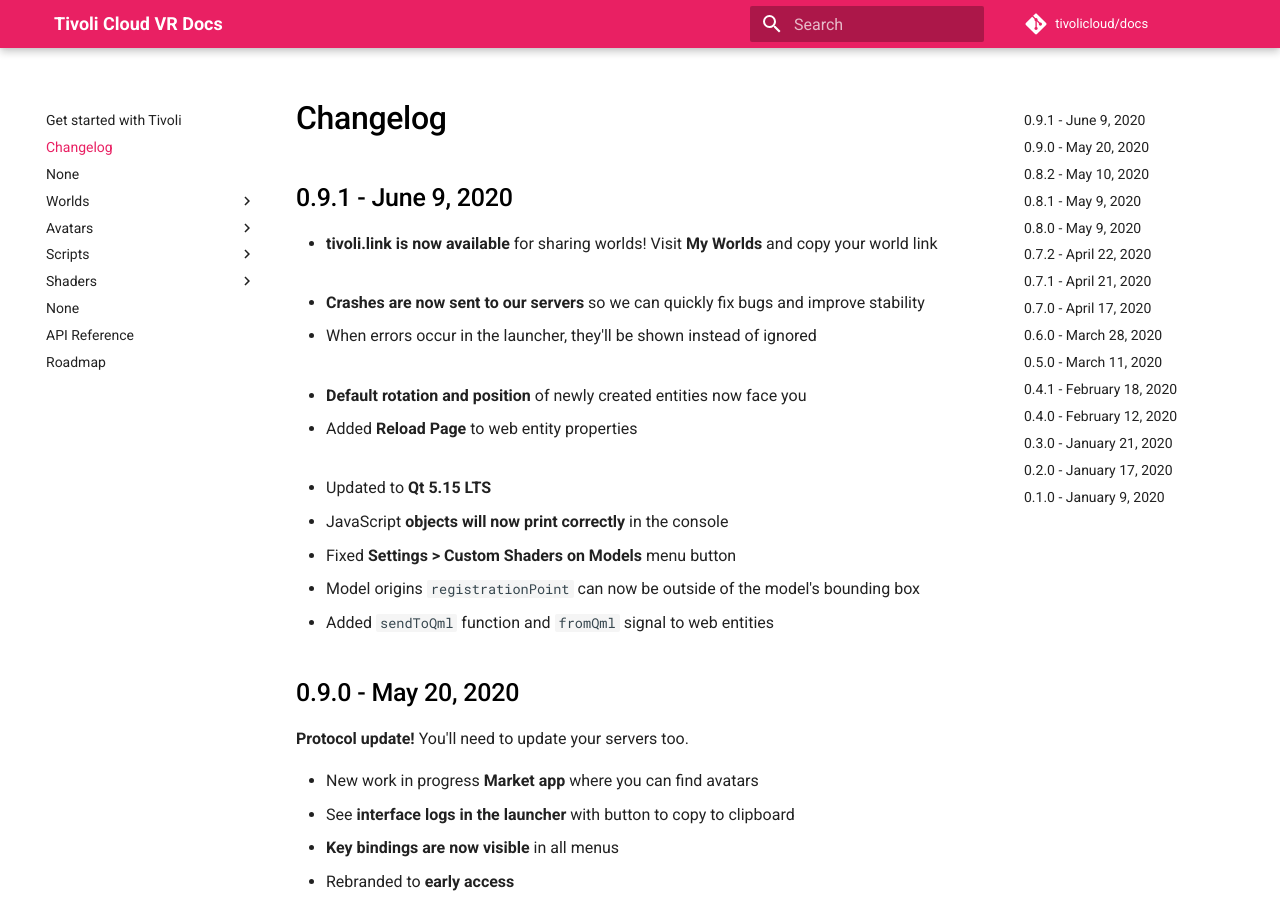
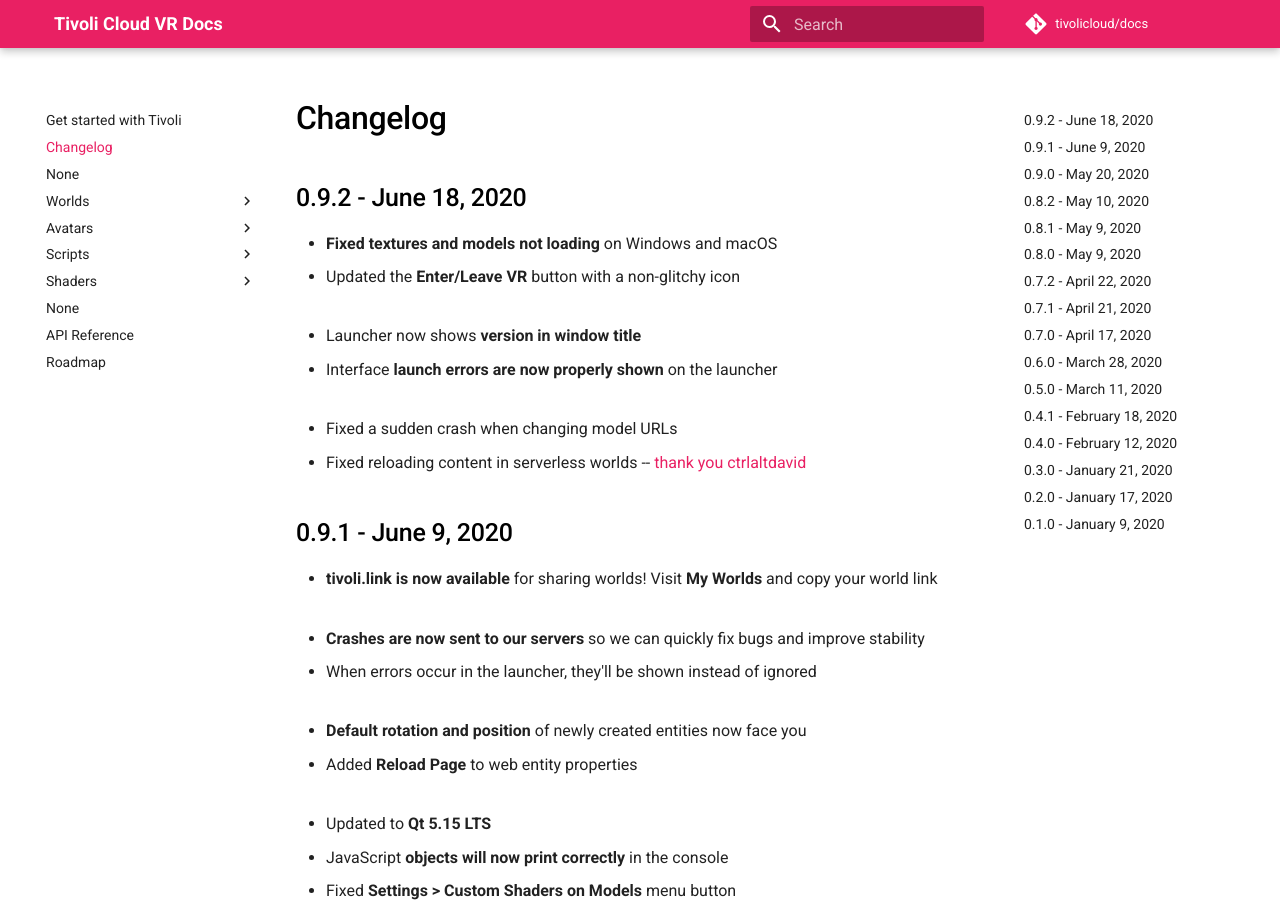
Before and after one commit to Nex-Pro/docs, an MkDocs documentation site: the page built from docs/changelog.md, in a window 1280 px wide and 900 px high. Built offline with MkDocs 1.6.1 and Material for MkDocs 9.7.7, drawn with Linux system fonts in a browser that asks for light colours.

Commit message:
Added 0.9.2 to changelog

```diff
--- a/docs/changelog.md
+++ b/docs/changelog.md
@@ -1,4 +1,15 @@
 # Changelog
+
+## 0.9.2 - June 18, 2020
+
+-   **Fixed textures and models not loading** on Windows and macOS
+-   Updated the **Enter/Leave VR** button with a non-glitchy icon
+    <br><br>
+-   Launcher now shows **version in window title**
+-   Interface **launch errors are now properly shown** on the launcher
+    <br><br>
+-   Fixed a sudden crash when changing model URLs
+-   Fixed reloading content in serverless worlds -- [thank you ctrlaltdavid](https://git.tivolicloud.com/tivolicloud/interface/-/commit/f2051e1d6df5efd72fa8a4bf0ab07b7ffbd839e4)
 
 ## 0.9.1 - June 9, 2020
 
```
